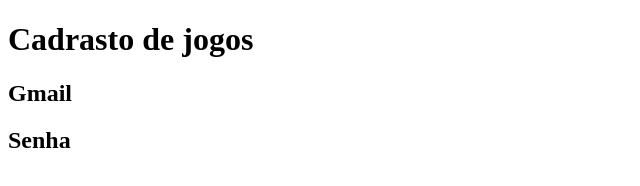
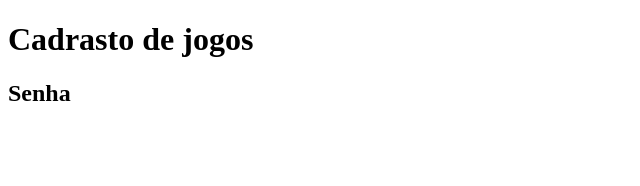
Before and after one commit to gurixx/git-curso, a plain HTML site: page index.html in a window 1280 px wide. Shown: the whole page, without its empty margins (0-640 px from the left). Drawn offline with Linux system fonts and the light colour scheme.

```diff
--- a/index.html
+++ b/index.html
@@ -8,7 +8,6 @@
 </head>
 <body>
     <h1>Cadrasto de jogos</h1>
-    <h2>Gmail</h2>
     <h2>Senha</h2>
     <script src="app.js"></script>
 </body>
```
